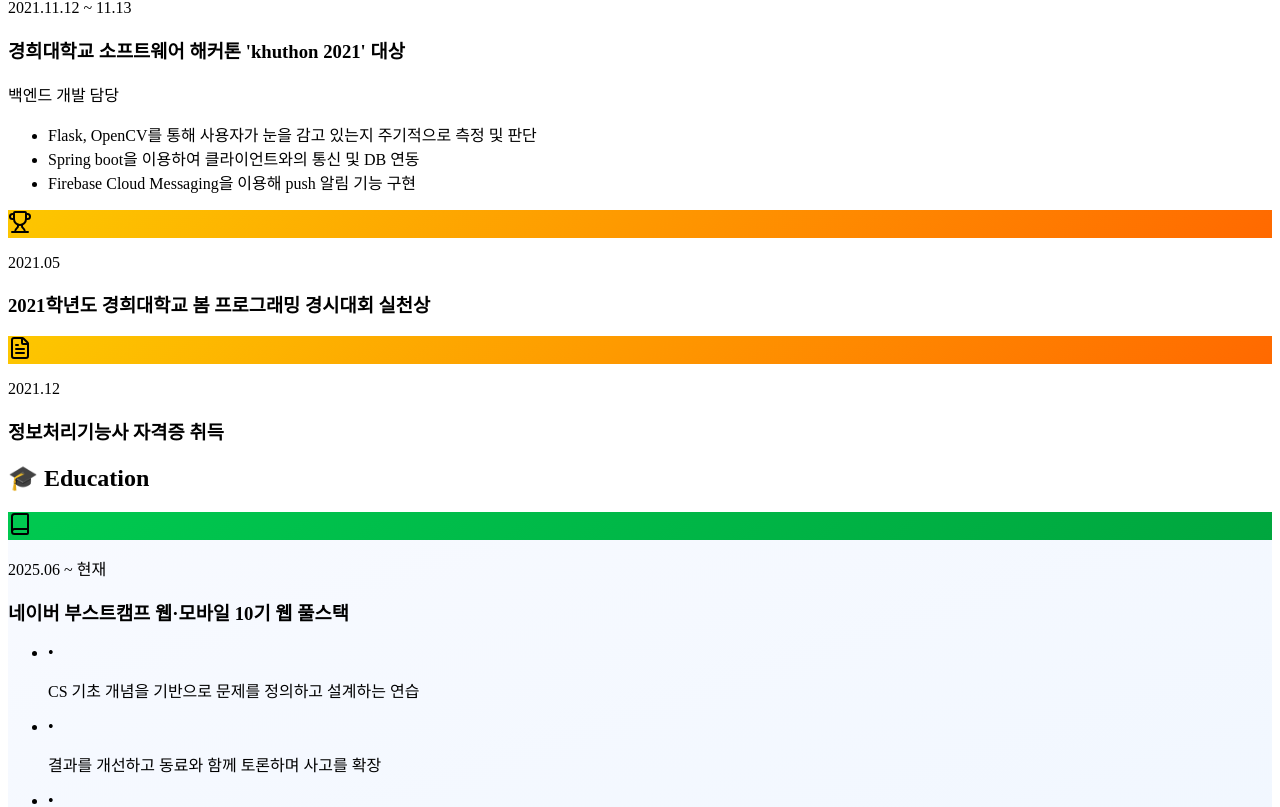
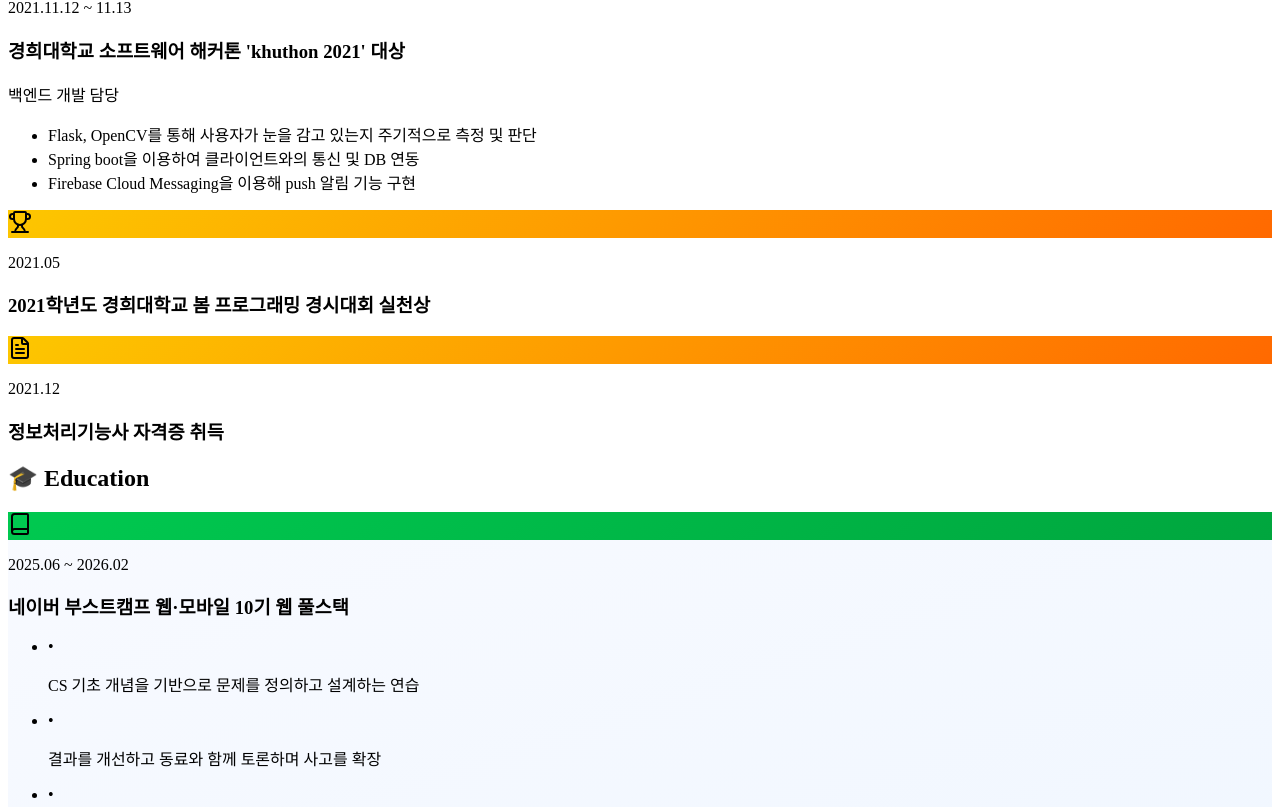
Before and after one commit to qjatjr29/portfolio, a React (Vite) app: page / in a window 1280 px wide. Shown: the part 11193-12000 px from the top of the page. Built offline with nearby package versions, Linux system fonts and the light colour scheme; the HTML template or start-up script is replaced by a standard one.

Commit message:
refactor: 기간 수정

```diff
--- a/src/components/constants/education.ts
+++ b/src/components/constants/education.ts
@@ -13,7 +13,7 @@ export interface EducationItem {
 export const EDUCATION_DATA: EducationItem[] = [
   {
     id: "boostcamp",
-    period: "2025.06 ~ 현재",
+    period: "2025.06 ~ 2026.02",
     title: "네이버 부스트캠프 웹·모바일 10기 웹 풀스택",
     type: "bootcamp",
     gradient: { from: "rgb(0, 201, 80)", to: "rgb(0, 166, 62)" },
```
